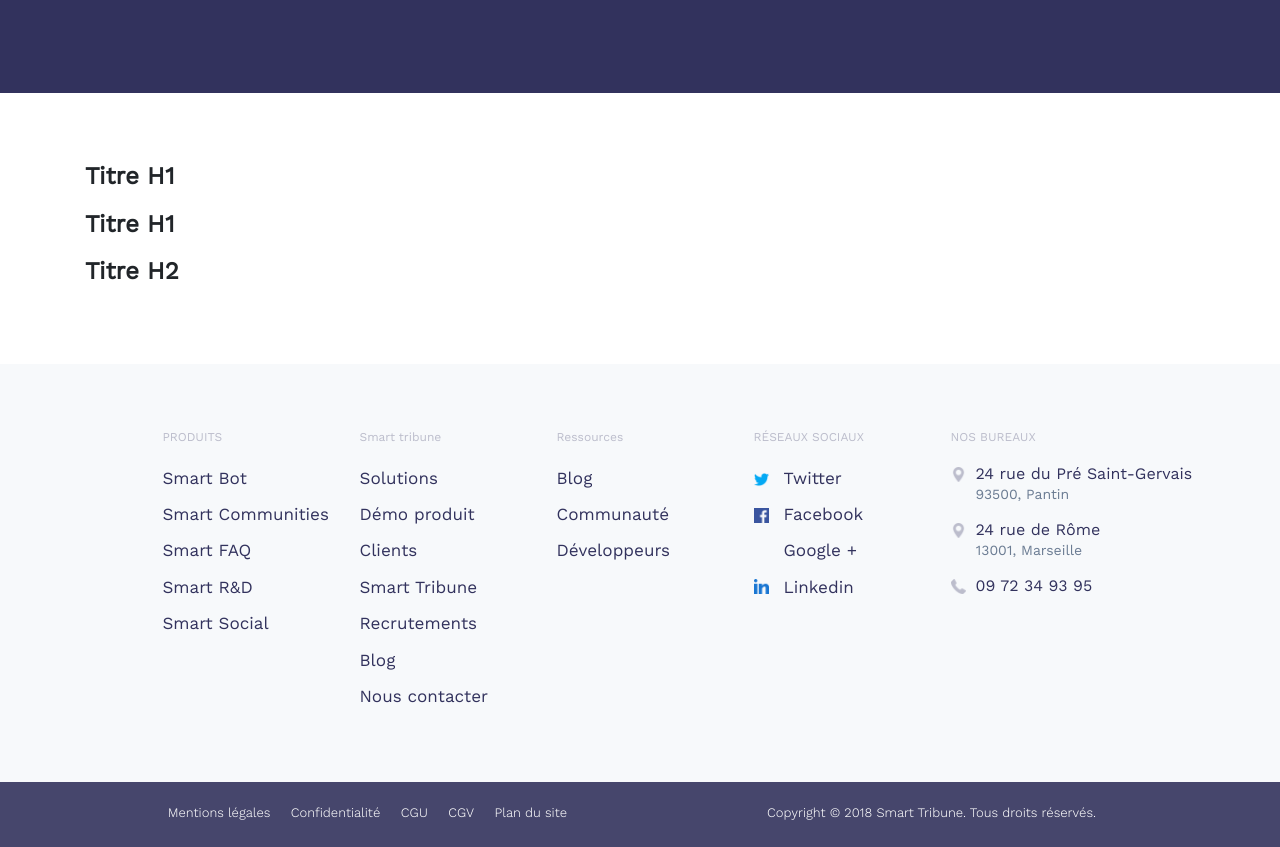
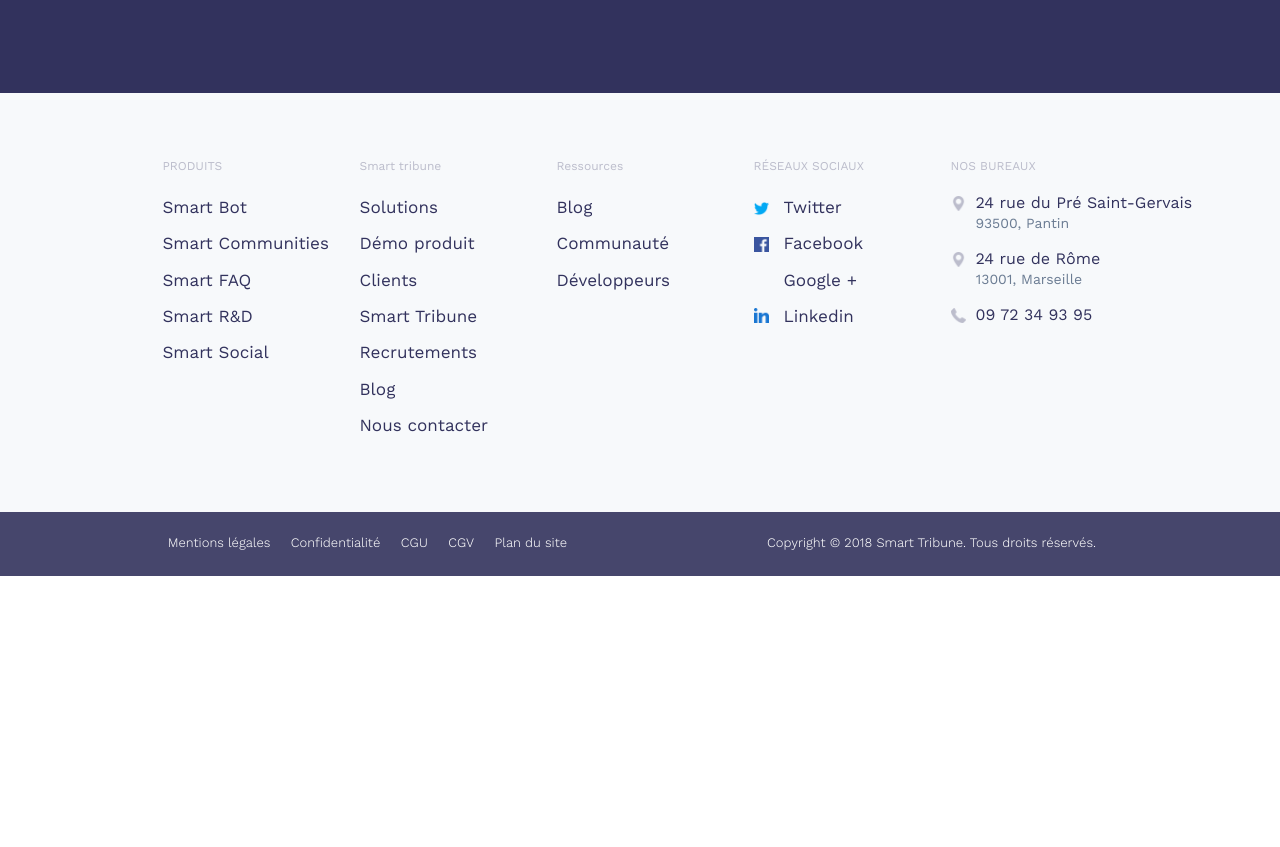
Before and after one commit to Dionisio1414/blogst, a website: page app/page-5.html in a window 1280 px wide. Shown: the part 5371-6218 px from the top of the page. After the commit the page ends 5947 px from the top, so only its background shows below. Drawn offline with Linux system fonts and the light colour scheme; files whose address does not match are found by name.

Commit message:
yet fixes

```diff
--- a/app/page-5.html
+++ b/app/page-5.html
@@ -343,17 +343,6 @@
        </div>
    </section>
 
-   <section class="all-captions">
-   		<div class="container">
-   			<div class="row">
-   				<div class="col">
-   					<h1 class="first-title">Titre H1</h1>
-   					<h1 class="first-title-second">Titre H1</h1>
-   					<h2 class="second-title">Titre H2</h2>
-   				</div>
-   			</div>
-   		</div>
-   </section>
 
 
     <footer>
--- a/app/scss/main.scss
+++ b/app/scss/main.scss
@@ -1862,8 +1862,5 @@
 
 // PAGE 5
 
-.all-captions {
-	padding: 5% 0;
-}
 
 @import "media";
```
Also changed, not shown: app/css/main.min.css.
